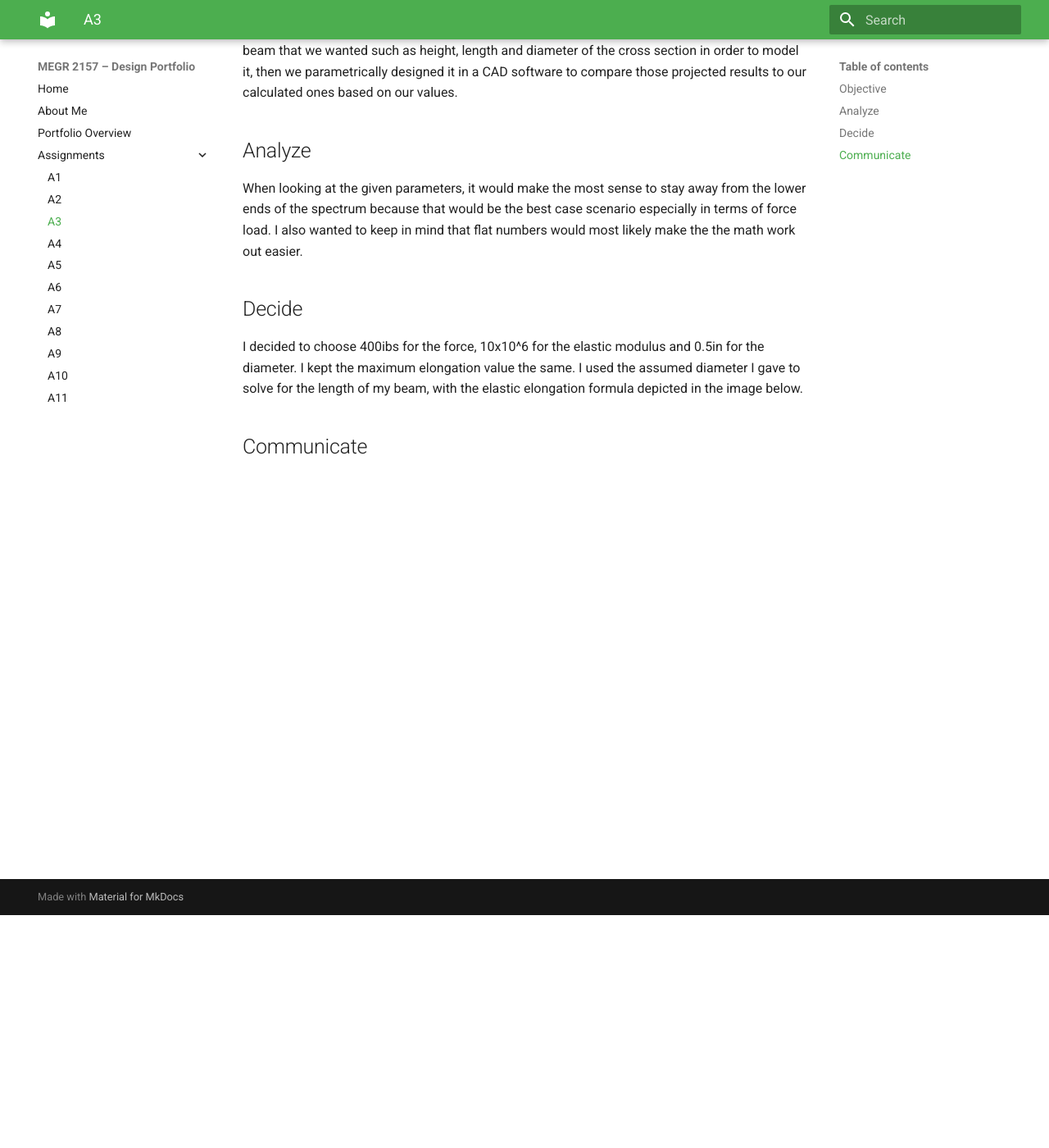
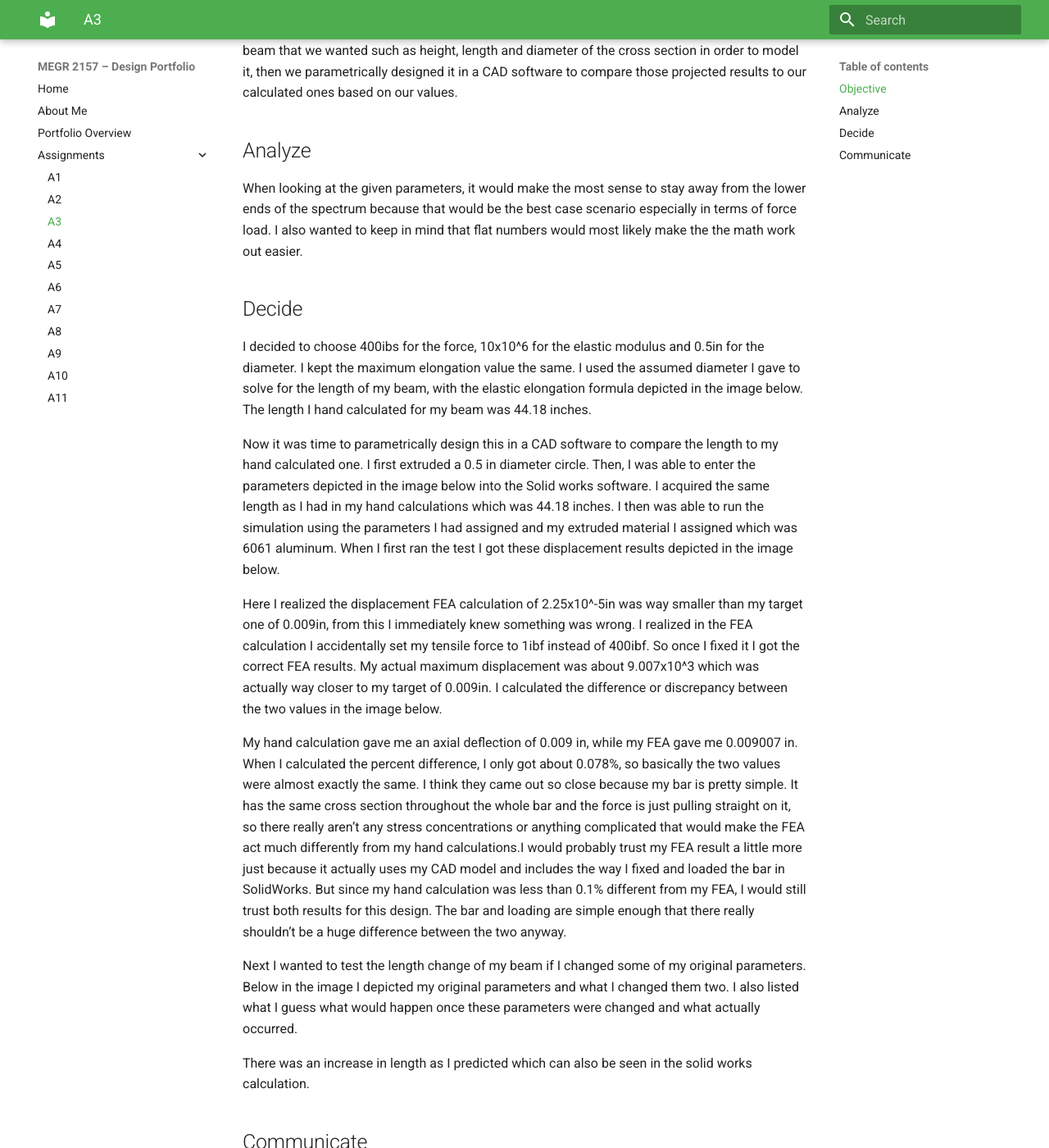
Before and after one commit to alinahsarratt/megr2157-portfolio, an MkDocs documentation site: the page built from docs/assignments/A03/index.md, in a window 1280 px wide and 1400 px high, scrolled down 284 px. Shown: the whole window at 82% size. Built offline with MkDocs 1.6.1 and Material for MkDocs 9.7.7, drawn with Linux system fonts in a browser that asks for light colours; some of the changed text lies outside the part shown.

Commit message:
Enhance analysis and communication sections in index.md
Expanded the 'Decide' and 'Communicate' sections with additional details about calculations, FEA results, and lessons learned from the assignment.

```diff
--- a/docs/assignments/A03/index.md
+++ b/docs/assignments/A03/index.md
@@ -8,6 +8,38 @@ In this assignment we were tasked with designing a aluminum beam with a circular
 When looking at the given parameters, it would make the most sense to stay away from the lower ends of the spectrum because that would be the best case scenario especially in terms of force load. I also wanted to keep in mind that flat numbers would most likely make the the math work out easier.
 
 ## Decide
-I decided to choose 400ibs for the force, 10x10^6 for the elastic modulus and 0.5in for the diameter. I kept the maximum elongation value the same. I used the assumed diameter I gave to solve for the length of my beam, with the elastic elongation formula depicted in the image below.
+I decided to choose 400ibs for the force, 10x10^6 for the elastic modulus and 0.5in for the diameter. I kept the maximum elongation value the same. I used the assumed diameter I gave to solve for the length of my beam, with the elastic elongation formula depicted in the image below. The length I hand calculated for my beam was 44.18 inches.
+
+
+
+Now it was time to parametrically design this in a CAD software to compare the length to my hand calculated one. I first extruded a 0.5 in diameter circle. Then, I was able to enter the parameters depicted in the image below into the Solid works software. I acquired the same length as I had in my hand calculations which was 44.18 inches. I then was able to run the simulation using the parameters I had assigned and my extruded material I assigned which was 6061 aluminum. When I first ran the test I got these displacement results depicted in the image below.
+
+
+
+
+
+Here I realized the displacement FEA calculation of 2.25x10^-5in was way smaller than my target one of 0.009in, from this I immediately knew something was wrong. I realized in the FEA calculation I accidentally set my tensile force to 1ibf instead of 400ibf. So once I fixed it I got the correct FEA results. My actual maximum displacement was about 9.007x10^3 which was actually way closer to my target of 0.009in. I calculated the difference or discrepancy between the two values in the image below.
+
+
+
+My hand calculation gave me an axial deflection of 0.009 in, while my FEA gave me 0.009007 in. When I calculated the percent difference, I only got about 0.078%, so basically the two values were almost exactly the same. I think they came out so close because my bar is pretty simple. It has the same cross section throughout the whole bar and the force is just pulling straight on it, so there really aren’t any stress concentrations or anything complicated that would make the FEA act much differently from my hand calculations.I would probably trust my FEA result a little more just because it actually uses my CAD model and includes the way I fixed and loaded the bar in SolidWorks. But since my hand calculation was less than 0.1% different from my FEA, I would still trust both results for this design. The bar and loading are simple enough that there really shouldn’t be a huge difference between the two anyway.
+
+
+
+
+Next I wanted to test the length change of my beam if I changed some of my original parameters. Below in the image I depicted my original parameters and what I changed them two. I also listed what I guess what would happen once these parameters were changed and what actually occurred.
+
+
+
+There was an increase in length as I predicted which can also be seen in the solid works calculation.
+
+
+
+
+
+
+
+
 
 ## Communicate
+Some engineering lessons I learned in this assignment is to work through your mistakes and understand what may have caused them in order to fix your design. I also learned the importance of how to analyze how changing certain parameters can change your design at hand, along with how to analyze how those certain parameters will impact the design itself. I spent about 6 hours on this assignment due to difficulties with the CAD software and all the mistakes I had to work through.
```
